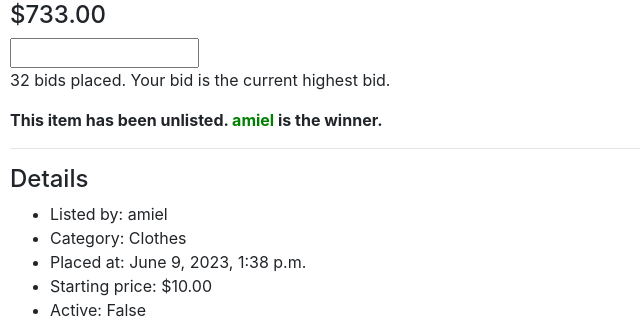
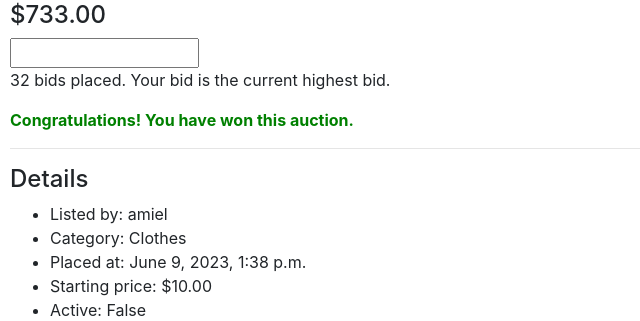
Before and after one commit to amielchristian/commerce, a Django app: page /listings/1 in a window 1280 px wide. Shown: the part 712-1033 px from the top of the page, without its empty margins (0-640 px from the left). Run offline with Django 3.2, Linux system fonts and the light colour scheme; a user stored in the database is signed in; data comes from the database, SQL or seed files in the repository; some libraries are stand-ins or nearby versions.

Commit message:
Indicate if the current user won an auction

```diff
--- a/auctions/templates/auctions/listing.html
+++ b/auctions/templates/auctions/listing.html
@@ -46,17 +46,27 @@
         {% endif %}
 
     {% else %}
-        <p>
-            <b>This item has been unlisted.
+        <b>
+            {% if user == listing.highest_bidder %}
+                <p class="winner">Congratulations! You have won this auction.</p>
+
+            {% else %}
+                {% if user == listing.lister %}
+                    <p>You have unlisted this item.
+                {% else %}
+                    <p>This item has been unlisted.
+                {% endif %}
+
                 {% if not listing.highest_bidder == "no bids yet" %}
                     <span class="winner">
                         {{ listing.highest_bidder }}
                     </span>
                     is the winner.
+                </p>
+
                 {% endif %}
-            </b>
-        </p>
-
+            {% endif %}
+        </b>
     {% endif %}
     <hr>
 
```
Also changed, not shown: README.md.
